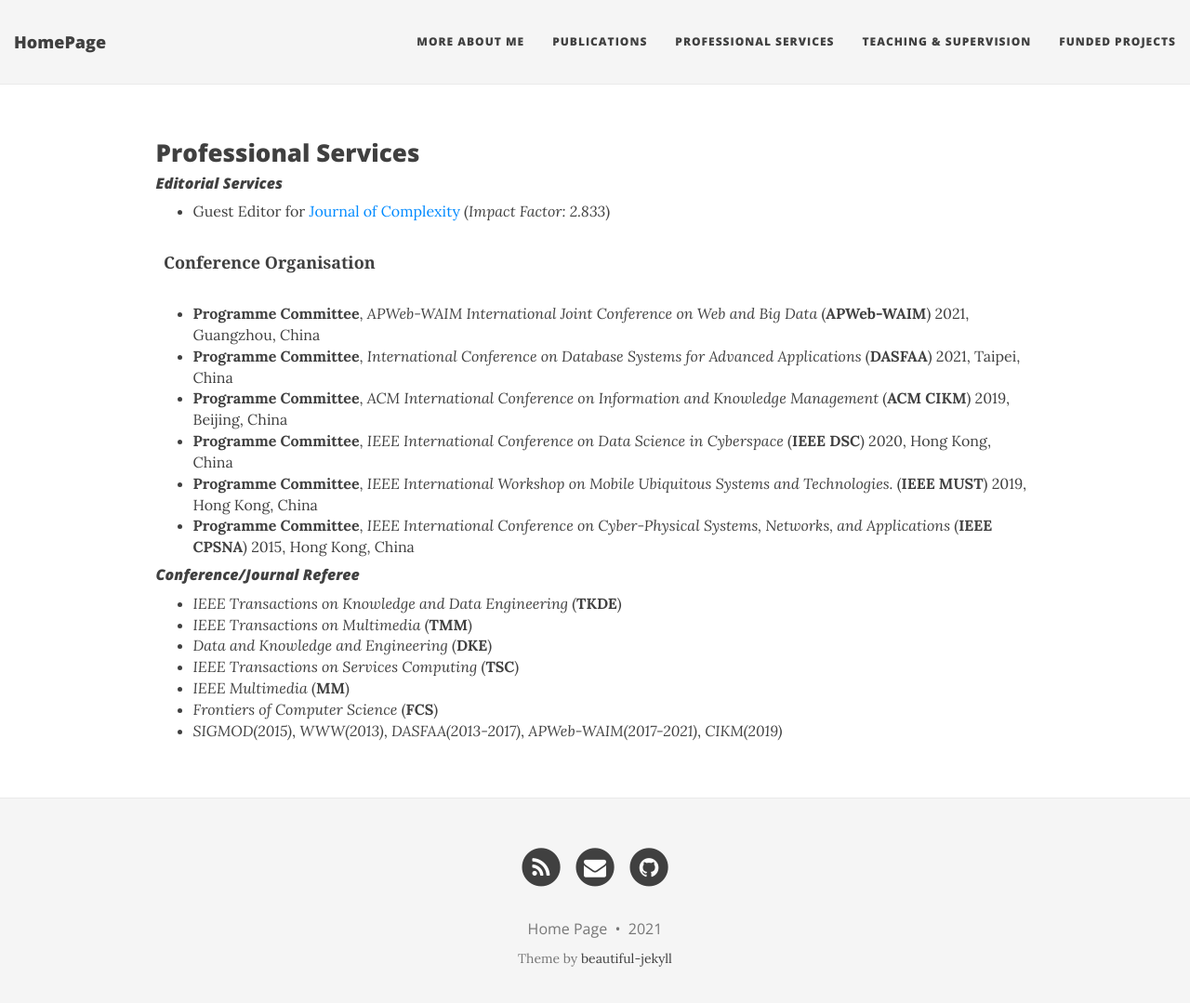
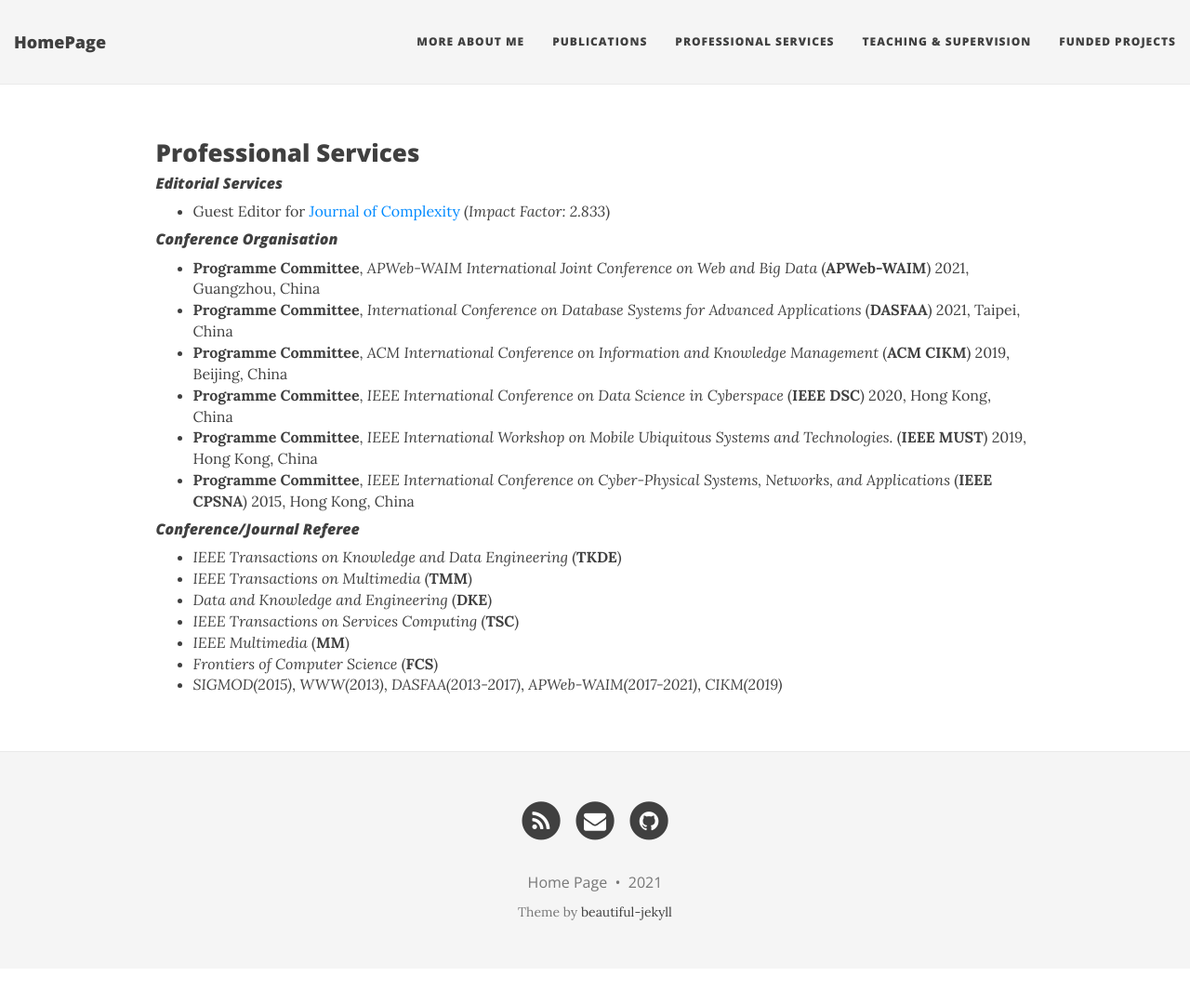
Before and after one commit to zzudb/zzudb.github.io, a Jekyll site: the page built from pages/services.md, in a window 1280 px wide and 1092 px high. Shown: the top 1079 px of the window at 93% size. Built offline with Jekyll 4.4.1, drawn with Linux system fonts in a browser that asks for light colours; nearby versions of some CDN libraries.

Commit message:
Update services.md

```diff
--- a/pages/services.md
+++ b/pages/services.md
@@ -8,7 +8,7 @@ show-avatar: false
 
 - Guest Editor for [Journal of Complexity](https://www.hindawi.com/journals/complexity/) (_Impact Factor: 2.833_)
 
-<p>&nbsp; <span style="font-size: 18px;"><strong><span style="font-family: georgia, serif;">Conference Organisation</span></strong></span></p>
+#### _Conference Organisation_
 
 - **Programme Committee**, _APWeb-WAIM International Joint Conference on Web and Big Data_ (**APWeb-WAIM**) 2021, Guangzhou, China
 - **Programme Committee**, _International Conference on Database Systems for Advanced Applications_ (**DASFAA**) 2021, Taipei, China
```
